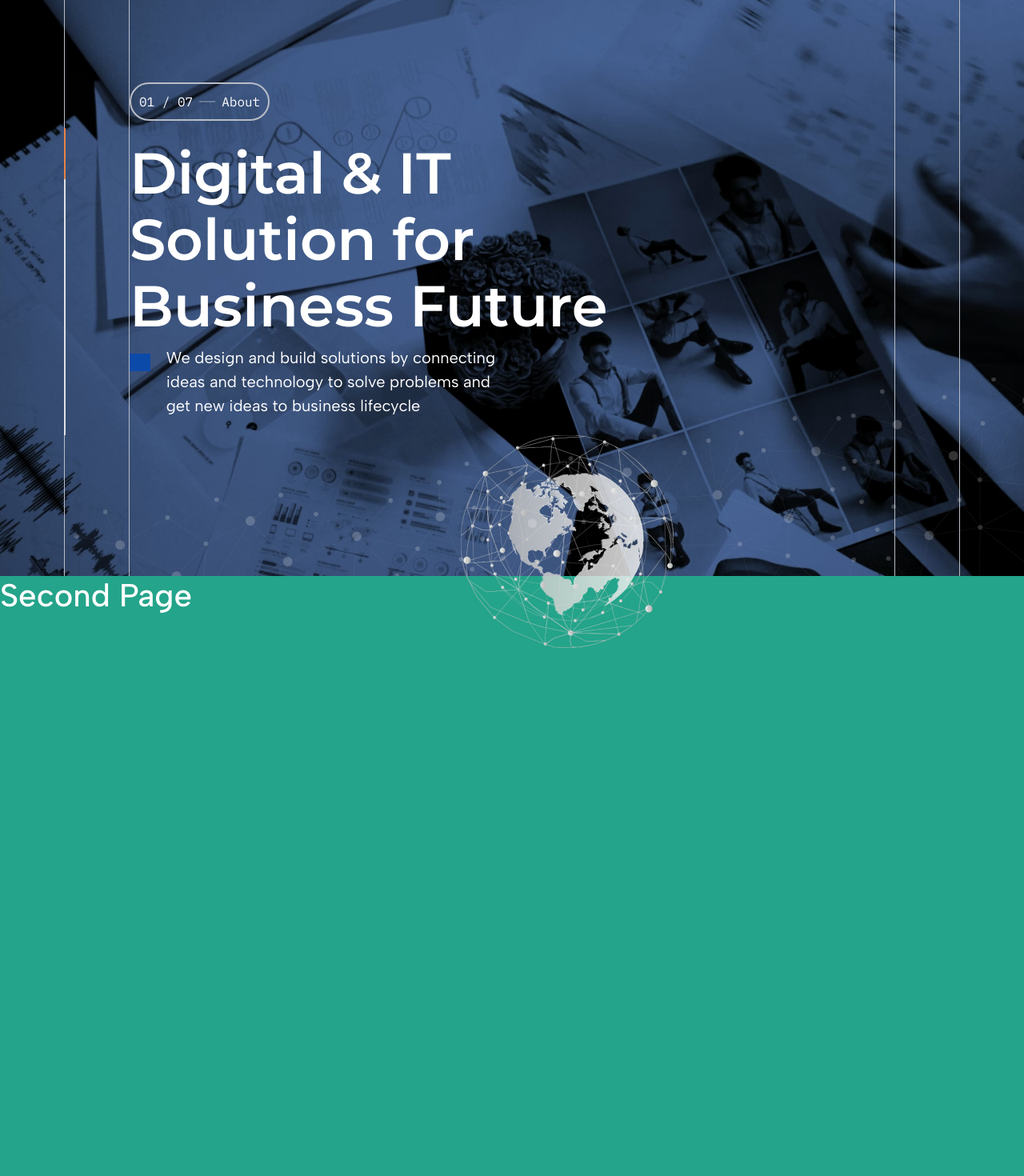
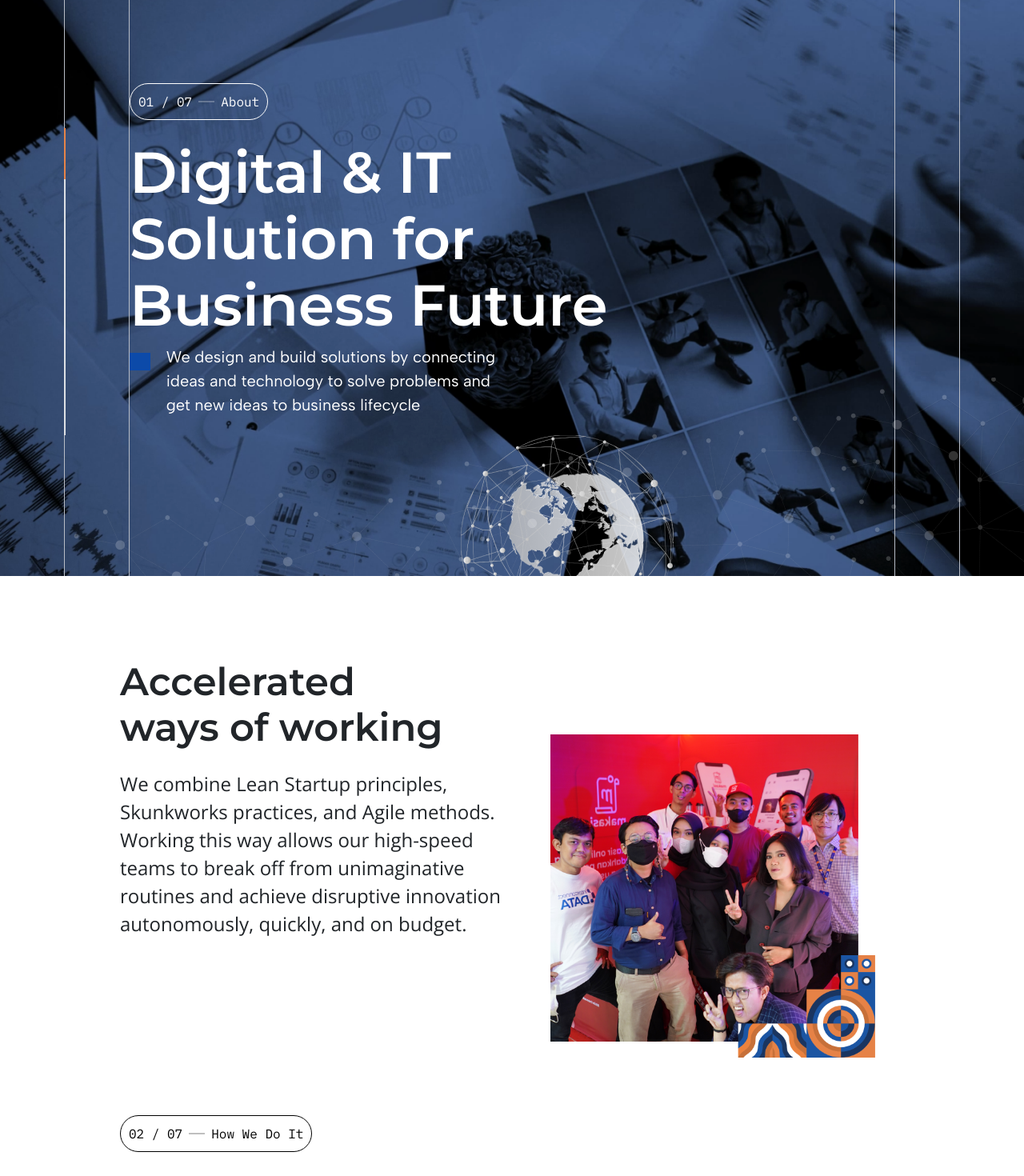
Before and after one commit to muhamadsolihin/web-tci, a Vue app: page /who-we-are in a window 1280 px wide. Shown: the part 80-1550 px from the top of the page at 80% size. Built offline with nearby package versions, Linux system fonts and the light colour scheme.

Commit message:
feat(Accelerated): Slicing and create section number component

```diff
--- a/src/App.vue
+++ b/src/App.vue
@@ -33,8 +33,7 @@ import { RouterView } from 'vue-router';
   font-family: 'Albert Sans', sans-serif;
   -webkit-font-smoothing: antialiased;
   -moz-osx-font-smoothing: grayscale;
-  text-align: center;
-  color: #2c3e50;
+  color: #00000;
 }
 
 /* section {
--- a/src/assets/scss/index.scss
+++ b/src/assets/scss/index.scss
@@ -1,3 +1,11 @@
+.h-100 {
+    height: 100%;
+}
+
+.w-100 {
+    width: 100%;
+}
+
 .w-50 {
     width: 50%;
 }
@@ -7,5 +15,15 @@
     font-size: 20px;
     line-height: 30px;
     font-weight: 400;
-	    text-align: start;
 }
+
+.open-reg-24 {
+    font-family: 'Open Sans', sans-serif;
+    font-size: 24px;
+    line-height: 35px;
+    font-weight: 400;
+}
+
+.text-white {
+    color: white;
+}
--- /dev/null
+++ b/src/components/SectionNumberComponent.vue
@@ -0,0 +1,45 @@
+<template>
+	<div
+		class="d-flex flex-row align-items-center section-number"
+		:style="`border: 1px solid ${color}; color: ${color};`"
+	>
+		<p class="mb-0">{{ number }}</p>
+		<hr class="mx-2" />
+		<p class="mb-0">{{ sectionName }}</p>
+	</div>
+</template>
+
+<script setup>
+	import { defineProps } from 'vue';
+
+	const props = defineProps({
+		number: {
+			type: String,
+			require: true,
+			default: '',
+		},
+		sectionName: {
+			type: String,
+			require: true,
+			default: '',
+		},
+		color: {
+			type: String,
+			require: true,
+			default: '',
+		},
+	});
+</script>
+
+<style scoped lang="scss">
+	.section-number {
+		border-radius: 25px;
+		margin-right: auto;
+		padding: 5px 10px;
+		font-family: 'IBM Plex Mono', sans-serif;
+		hr {
+			width: 20px;
+			border-top: 2px solid;
+		}
+	}
+</style>
--- /dev/null
+++ b/src/views/who-we-are/components/AcceleratedSection.vue
@@ -0,0 +1,57 @@
+<template>
+	<section id="accelerated">
+		<div class="container">
+			<div class="row h-100">
+				<div
+					class="col-12 col-md-6 col-lg-6 col-xl-6 order-2 order-md-1 order-lg-1 order-xl-1"
+				>
+					<div class="d-flex flex-column justify-content-center h-100">
+						<h2 class="mt-4">Accelerated<br />ways of working</h2>
+						<p class="open-reg-24 mt-3">
+							We combine Lean Startup principles, Skunkworks practices, and
+							Agile methods. Working this way allows our high-speed teams to
+							break off from unimaginative routines and achieve disruptive
+							innovation autonomously, quickly, and on budget.
+						</p>
+						<SectionNumberComponent
+							class="mt-auto"
+							:number="'02 / 07'"
+							:section-name="'How We Do It'"
+							:color="'#000000'"
+						/>
+					</div>
+				</div>
+				<div
+					class="col-12 col-md-6 col-lg-6 col-xl-6 order-1 order-md-2 order-lg-2 order-xl-2 d-flex flex-row"
+				>
+					<img
+						class="mx-auto"
+						src="@/assets/images/who-we-are/photo-1.png"
+						alt="photo"
+						style="width: 85%; object-fit: contain"
+					/>
+				</div>
+			</div>
+		</div>
+	</section>
+</template>
+
+<script setup>
+	import SectionNumberComponent from '@/components/SectionNumberComponent.vue';
+</script>
+
+<style lang="scss" scoped>
+	#accelerated {
+		background-color: white;
+		z-index: 1;
+		.container {
+			padding: 80px;
+			h2 {
+				font-family: 'Montserrat', sans-serif;
+				font-weight: 600;
+				font-size: 3rem;
+				line-height: 57px;
+			}
+		}
+	}
+</style>
--- a/src/views/who-we-are/components/HeroSection.vue
+++ b/src/views/who-we-are/components/HeroSection.vue
@@ -1,5 +1,5 @@
 <template>
-	<section class="hero">
+	<section id="hero">
 		<div class="container-border">
 			<img
 				class="asset-2"
@@ -8,11 +8,7 @@
 			/>
 			<div class="container d-flex flex-column justify-content-center">
 				<div class="d-flex flex-column align-items-start justify-content-start">
-					<div class="section-number d-flex flex-row align-items-center">
-						<p class="mb-0">01 / 07</p>
-						<hr class="mx-2" />
-						<p class="mb-0">About</p>
-					</div>
+          <SectionNumberComponent class="mt-auto" :number="'01 / 07'" :section-name="'About'" :color="'#ffffff'" />
 					<h1 class="hero-title mt-4">
 						Digital & IT <br />
 						Solution for <br />
@@ -22,7 +18,7 @@
 						class="d-flex flex-row justify-content-start align-items-start w-50"
 					>
 						<div class="shape-blue"></div>
-						<p class="albert-reg-20">
+						<p class="albert-reg-20 text-white">
 							We design and build solutions by connecting ideas and technology
 							to solve problems and get new ideas to business lifecycle
 						</p>
@@ -43,14 +39,20 @@
 	</section>
 </template>
 
+<script setup>
+import SectionNumberComponent from '@/components/SectionNumberComponent.vue';
+
+</script>
+
 <style lang="scss" scoped>
-	.hero {
+	#hero {
 		background-image: url('@/assets/images/who-we-are/bg-hero-we-are.png');
 		background-size: cover;
 		height: 100vh;
 		width: 100%;
 		padding: 0 80px;
 		position: relative;
+    z-index: -1;
 		.container-border {
 			position: relative;
 			width: 100%;
@@ -68,6 +70,7 @@
 					font-weight: 600;
 					line-height: 83px;
 					text-align: start;
+          color: white;
 				}
 				.section-number {
 					border: 2px solid #b8bdc6;
--- a/src/views/who-we-are/index.vue
+++ b/src/views/who-we-are/index.vue
@@ -1,8 +1,6 @@
 <template>
   <HeroSection />
-	<section class="two">
-		<h1>Second Page</h1>
-	</section>
+  <AcceleratedSection />
 	<section class="three">
 		<h1>Third Page</h1>
 	</section>
@@ -13,13 +11,13 @@
 
 <script setup>
 import HeroSection from "./components/HeroSection.vue";
+import AcceleratedSection from "./components/AcceleratedSection.vue";
 </script>
 
 <style lang="scss" scoped>
 	section {
 		height: 100vh;
 		display: flex;
-		color: white;
 		scroll-snap-align: start;
 		scroll-behavior: smooth;
 	}
```
Lines whose indentation alone changed are shown as unchanged.
